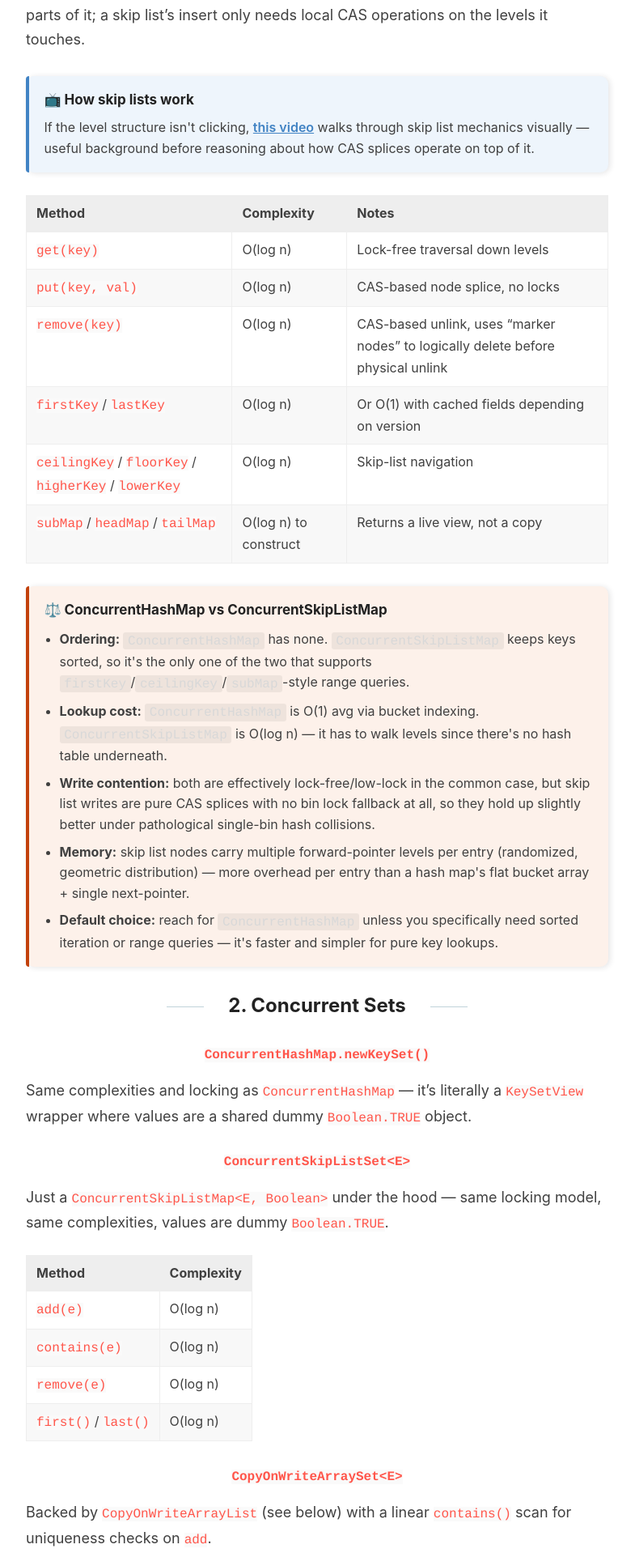
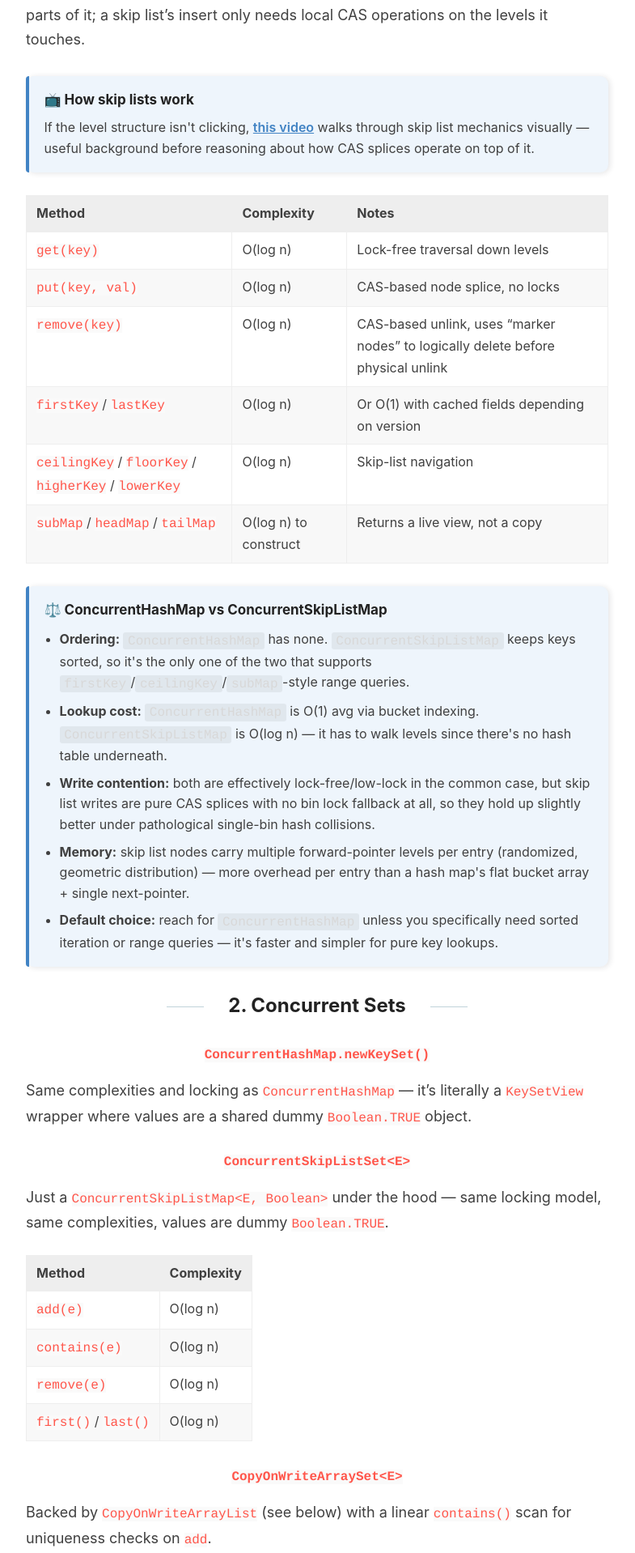
Before and after one commit to mettyoung/mettyoung.github.io, a Jekyll site: the page built from _posts/2026-08-13-java-concurrent-collections-cheat-sheet.markdown, in a window 1280 px wide. Shown: the part 2058-3976 px from the top of the page at 81% size, without its empty margins (248-1033 px from the left). Built offline with Jekyll 4.4.1, drawn with Linux system fonts in a browser that asks for light colours.

Commit message:
Unify callout colors to blue, drop illegible orange tradeoff variant
Orange tint made inline code chips unreadable (near-invisible
contrast). All callouts now share the blue scheme.

Co-Authored-By: Claude Sonnet 5 <noreply@anthropic.com>

```diff
--- a/_sass/_custom-style.scss
+++ b/_sass/_custom-style.scss
@@ -88,11 +88,6 @@
         margin-bottom: 0.5em;
         color: $darkerGray;
     }
-
-    .entry .callout-tradeoff {
-        --callout-accent: #c2410c;
-        --callout-tint: #fdf1ea;
-    }
 }
 
 .nav-menu {
```
